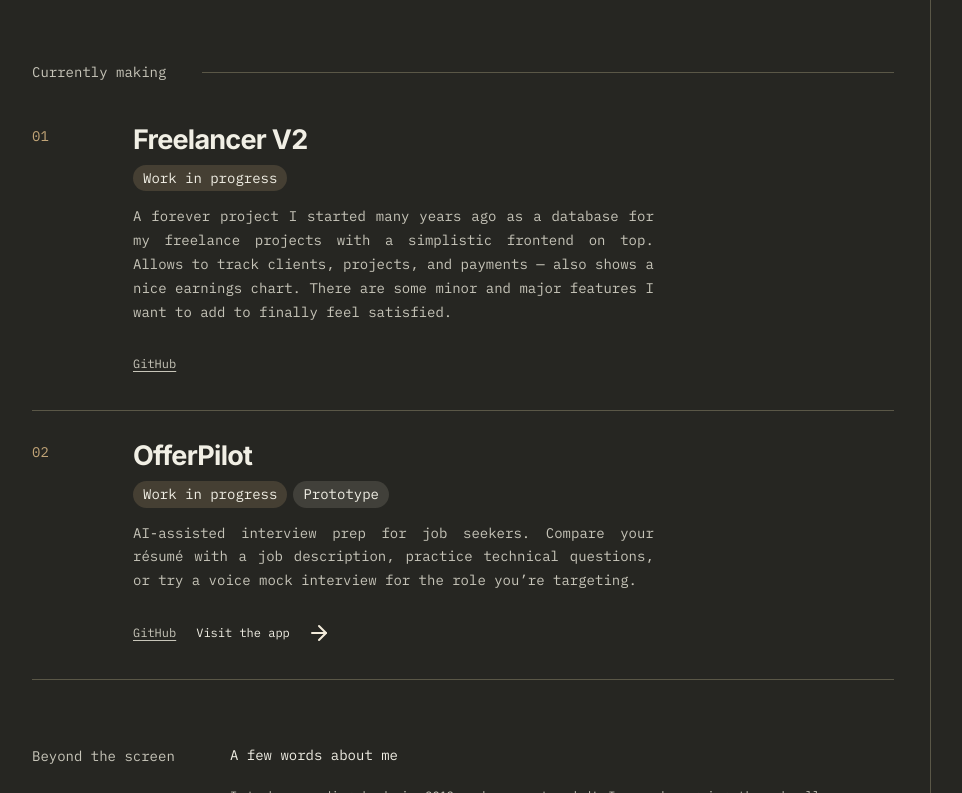
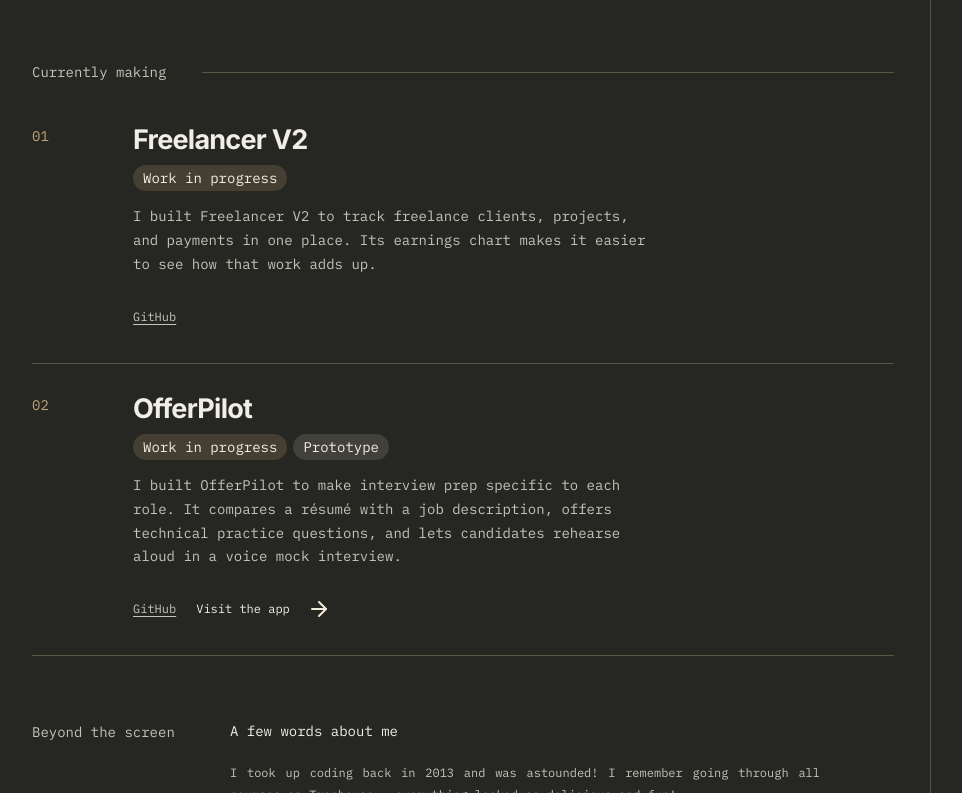
Before and after one commit to GuRuGuMaWaRu/GuRuGuMaWaRu.github.io, a plain HTML site: page index.html in a window 1280 px wide. Shown: the part 609-1402 px from the top of the page, without its empty margins (32-994 px from the left). Drawn offline with Linux system fonts and the light colour scheme.

Commit message:
copy: adjust texts for Projects

```diff
--- a/index.html
+++ b/index.html
@@ -119,11 +119,9 @@
                   <span class="project-tag-in-progress">Work in progress</span>
                 </p>
                 <p class="project-description">
-                  A forever project I started many years ago as a database for
-                  my freelance projects with a simplistic frontend on top.
-                  Allows to track clients, projects, and payments &mdash; also
-                  shows a nice earnings chart. There are some minor and major
-                  features I want to add to finally feel satisfied.
+                  I built Freelancer V2 to track freelance clients, projects,
+                  and payments in one place. Its earnings chart makes it easier
+                  to see how that work adds up.
                 </p>
               </div>
               <div class="project-actions">
@@ -147,9 +145,10 @@
                   <span class="project-tag-prototype">Prototype</span>
                 </p>
                 <p class="project-description">
-                  AI-assisted interview prep for job seekers. Compare your
-                  résumé with a job description, practice technical questions,
-                  or try a voice mock interview for the role you’re targeting.
+                  I built OfferPilot to make interview prep specific to each
+                  role. It compares a résumé with a job description, offers
+                  technical practice questions, and lets candidates rehearse
+                  aloud in a voice mock interview.
                 </p>
               </div>
               <div class="project-actions">
--- a/styles.css
+++ b/styles.css
@@ -453,7 +453,7 @@ header {
     color: var(--secondary);
     font-size: 14px;
     line-height: 1.7;
-    text-align: justify;
+    text-align: start;
   }
 
   .project-info .project-tags {
```
